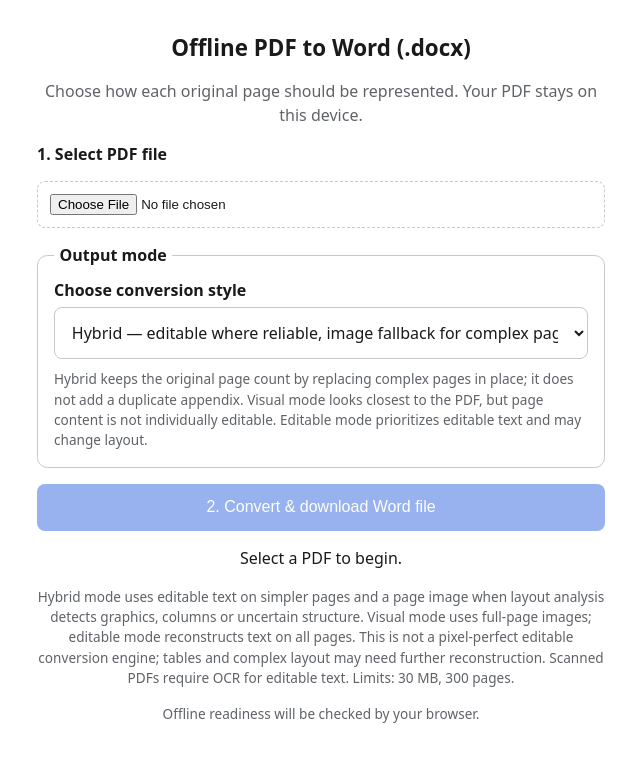
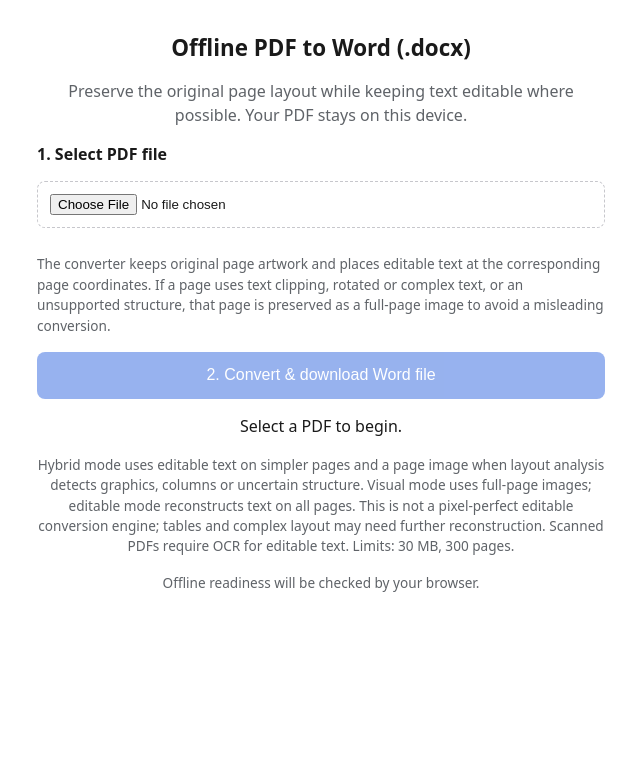
Before and after one commit to skkc2/PdfToWordApp, a plain HTML site: page web/index.html in a window 1280 px wide. Shown: the whole page, without its empty margins (319-959 px from the left). Drawn offline with Linux system fonts and the light colour scheme.

Commit message:
Replace conversion mode choices with layout-preserving conversion description

```diff
--- a/web/index.html
+++ b/web/index.html
@@ -12,21 +12,12 @@
 <body>
   <main>
     <h1>Offline PDF to Word (.docx)</h1>
-    <p class="note">Choose how each original page should be represented. Your PDF stays on this device.</p>
+    <p class="note">Preserve the original page layout while keeping text editable where possible. Your PDF stays on this device.</p>
 
     <label class="pick" for="file">1. Select PDF file</label>
     <input id="file" type="file" accept="application/pdf,.pdf">
 
-    <fieldset class="options">
-      <legend>Output mode</legend>
-      <label class="mode-option" for="conversion-mode">Choose conversion style</label>
-      <select id="conversion-mode">
-        <option value="hybrid" selected>Hybrid — editable where reliable, image fallback for complex pages</option>
-        <option value="editable">Editable text — best-effort reconstruction on every page</option>
-        <option value="visual">Visual fidelity — each page preserved as a full-page image</option>
-      </select>
-      <p class="small mode-help">Hybrid keeps the original page count by replacing complex pages in place; it does not add a duplicate appendix. Visual mode looks closest to the PDF, but page content is not individually editable. Editable mode prioritizes editable text and may change layout.</p>
-    </fieldset>
+    <p class="small mode-help">The converter keeps original page artwork and places editable text at the corresponding page coordinates. If a page uses text clipping, rotated or complex text, or an unsupported structure, that page is preserved as a full-page image to avoid a misleading conversion.</p>
 
     <button id="convert" type="button" disabled>2. Convert &amp; download Word file</button>
 
```
